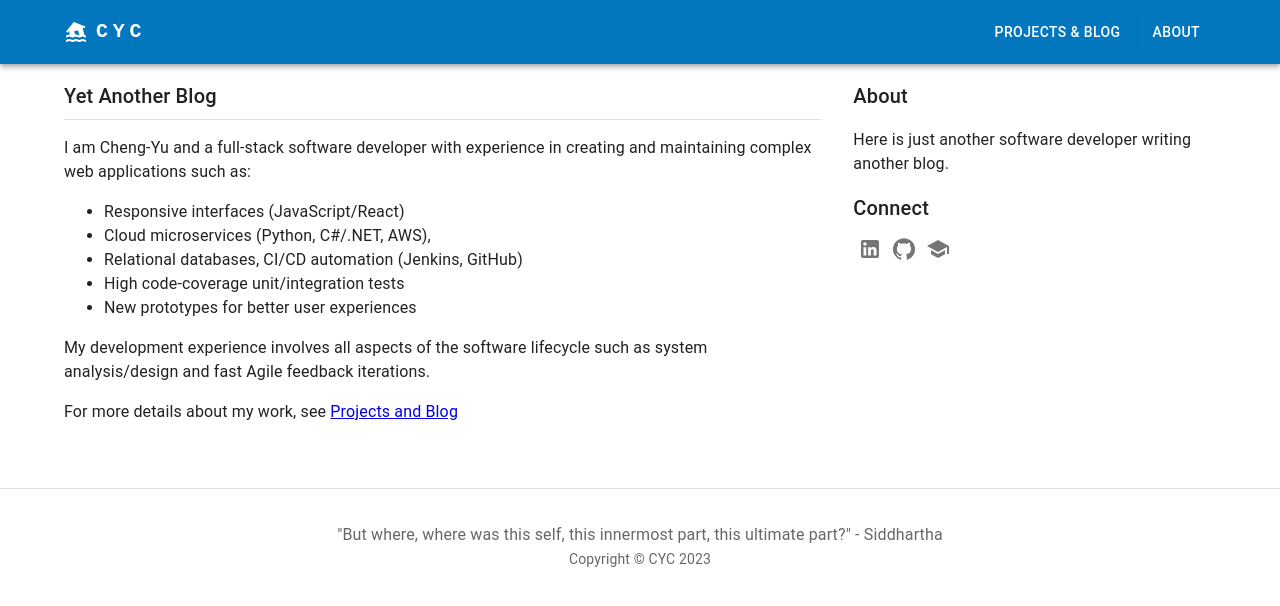
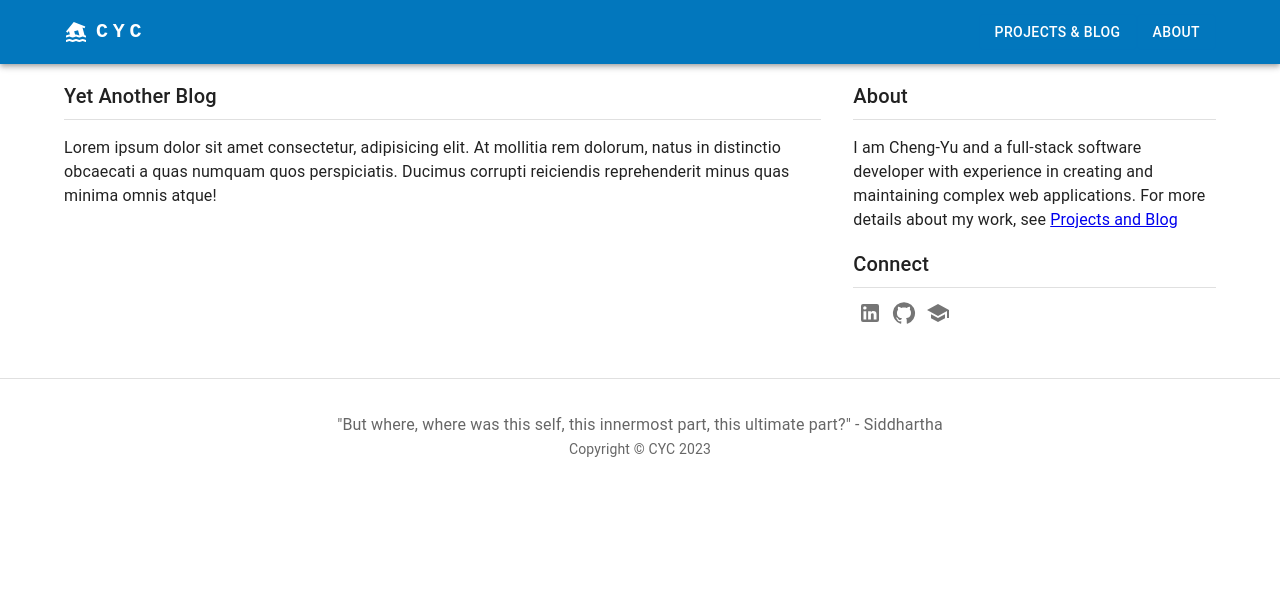
Before and after one commit to rickchung/rickchung.github.io, a Next.js app: page / in a window 1280 px wide. Shown: the top 606 px of the page. Built offline with nearby package versions, Linux system fonts and the light colour scheme.

Commit message:
Update links and about

```diff
--- a/components/AppToolbar/AppToolbar.tsx
+++ b/components/AppToolbar/AppToolbar.tsx
@@ -1,6 +1,7 @@
 import { Flood } from "@mui/icons-material";
 import { AppBar, Box, Button, Toolbar, Typography } from "@mui/material";
 import { Container } from "@mui/system";
+import Link from "next/link";
 
 type Props = {
   pages: {
@@ -18,7 +19,7 @@ const AppToolbar = ({ pages }: Props) => {
           <Typography
             variant="h6"
             noWrap
-            component="a"
+            component={Link}
             href="/"
             sx={{
               mr: 2,
@@ -36,6 +37,7 @@ const AppToolbar = ({ pages }: Props) => {
             {pages.map(({ name, url }) => (
               <Button
                 key={`${name}-${url}`}
+                component={Link}
                 href={url}
                 variant="outlined"
                 sx={{ color: "white" }}
--- a/components/Layout.tsx
+++ b/components/Layout.tsx
@@ -17,8 +17,8 @@ import Head from "next/head";
 import AppFooter from "./AppFooter/AppFooter";
 import AppToolbar from "./AppToolbar/AppToolbar";
 
-import appFooterData from "../sitedata/AppFooter.json";
-import appToolbarData from "../sitedata/AppToolbar.json";
+import appFooterData from "../sitedata/appFooter.json";
+import appToolbarData from "../sitedata/appToolbar.json";
 
 const theme = createTheme({
   palette: {
--- a/pages/index.tsx
+++ b/pages/index.tsx
@@ -23,25 +23,27 @@ const Index = () => {
         {/* New Posts */}
         <Grid item xs={12} md={8}>
           <Typography variant='h6' gutterBottom>
-            Yet Another Blog
+            {indexData.title}
           </Typography>
           <Divider />
-          <Box>
-            <MyMarkdown>{indexData.description}</MyMarkdown>
+          <Box pt={2}>
+            Lorem ipsum dolor sit amet consectetur, adipisicing elit. At mollitia rem dolorum, natus in distinctio obcaecati a quas numquam quos perspiciatis. Ducimus corrupti reiciendis reprehenderit minus quas minima omnis atque!
           </Box>
         </Grid>
 
         {/* Sidebar */}
         <Grid item md={4}>
-          <Typography variant='h6'>
+          <Typography variant='h6' gutterBottom>
             About
           </Typography>
-          <Typography pt={2}>
-            {indexData.about}
-          </Typography>
-          <Typography variant='h6' pt={2}>
+          <Divider />
+          <Box pt={2}>
+            <MyMarkdown>{indexData.about}</MyMarkdown>
+          </Box>
+          <Typography variant='h6' gutterBottom pt={2}>
             Connect
           </Typography>
+          <Divider />
           <Typography pt={1}>
             {indexData.socialLinks.map((s, i) => {
               const props: {} = {
--- /dev/null
+++ b/sitedata/about.json
@@ -0,0 +1,3 @@
+{
+    "about": "I am Cheng-Yu and a full-stack software developer with experience in creating and maintaining complex web applications such as:\n\n* Responsive interfaces (JavaScript/React)\n* Cloud microservices (Python, C#/.NET, AWS),\n* Relational databases, CI/CD automation (Jenkins, GitHub)\n* High code-coverage unit/integration tests\n* New prototypes for better user experiences\n\nMy development experience involves all aspects of the software lifecycle such as system analysis/design and fast Agile feedback iterations.\n\nFor more details about my work, see [Projects and Blog](/blog)"
+}
--- a/sitedata/index.json
+++ b/sitedata/index.json
@@ -1,6 +1,6 @@
 {
-    "about": "Here is just another software developer writing another blog.",
-    "description": "I am Cheng-Yu and a full-stack software developer with experience in creating and maintaining complex web applications such as:\n\n* Responsive interfaces (JavaScript/React)\n* Cloud microservices (Python, C#/.NET, AWS),\n* Relational databases, CI/CD automation (Jenkins, GitHub)\n* High code-coverage unit/integration tests\n* New prototypes for better user experiences\n\nMy development experience involves all aspects of the software lifecycle such as system analysis/design and fast Agile feedback iterations.\n\nFor more details about my work, see [Projects and Blog](/blog)",
+    "title": "Yet Another Blog",
+    "about": "I am Cheng-Yu and a full-stack software developer with experience in creating and maintaining complex web applications. For more details about my work, see [Projects and Blog](/blog)",
     "socialLinks": [
         {
             "name": "LinkedIn",
```
Also changed, not shown: pages/about.tsx (+7 -0 lines), sitedata/appFooter.json (renamed from sitedata/AppFooter.json), sitedata/appToolbar.json (renamed from sitedata/AppToolbar.json).
